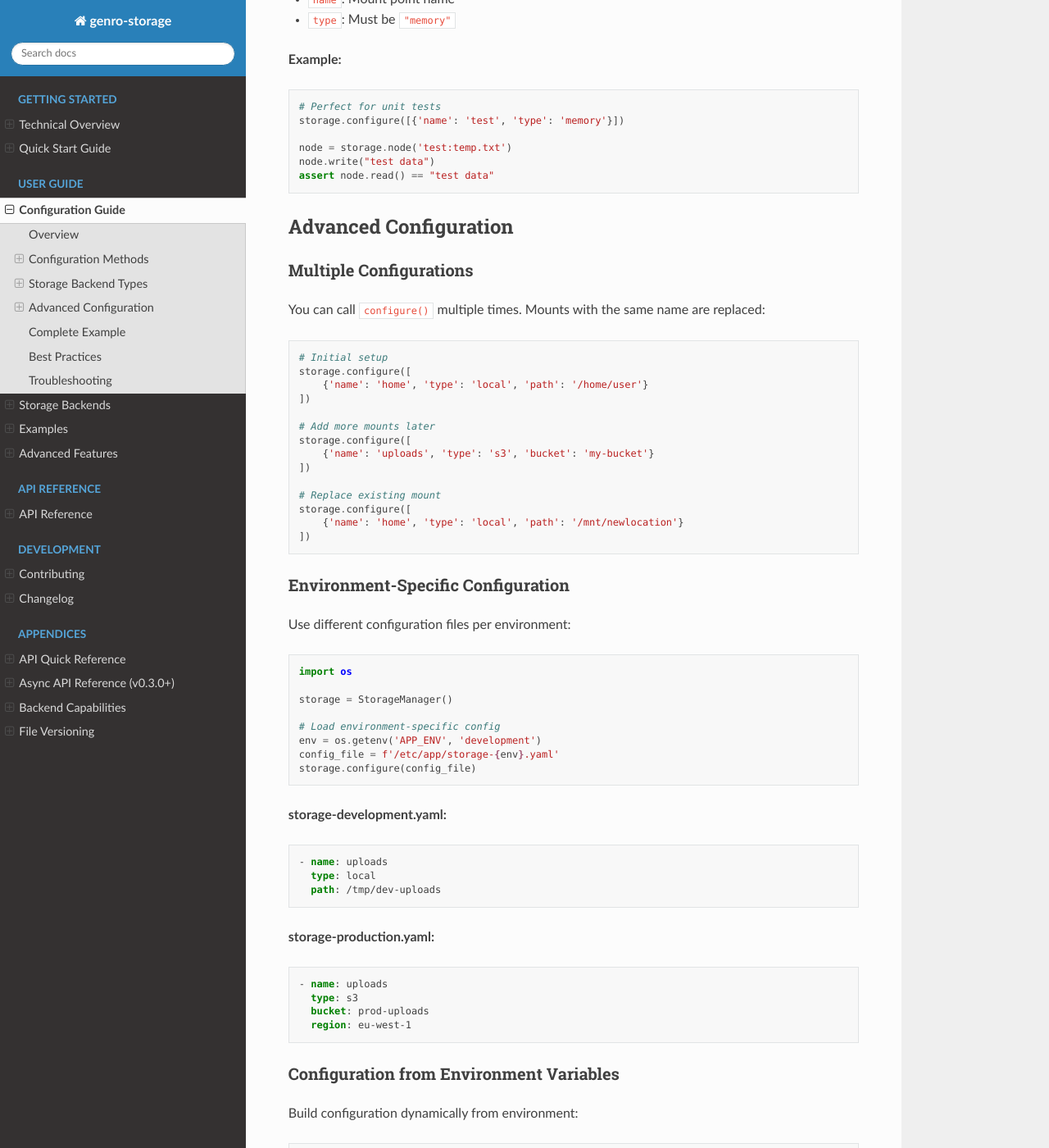
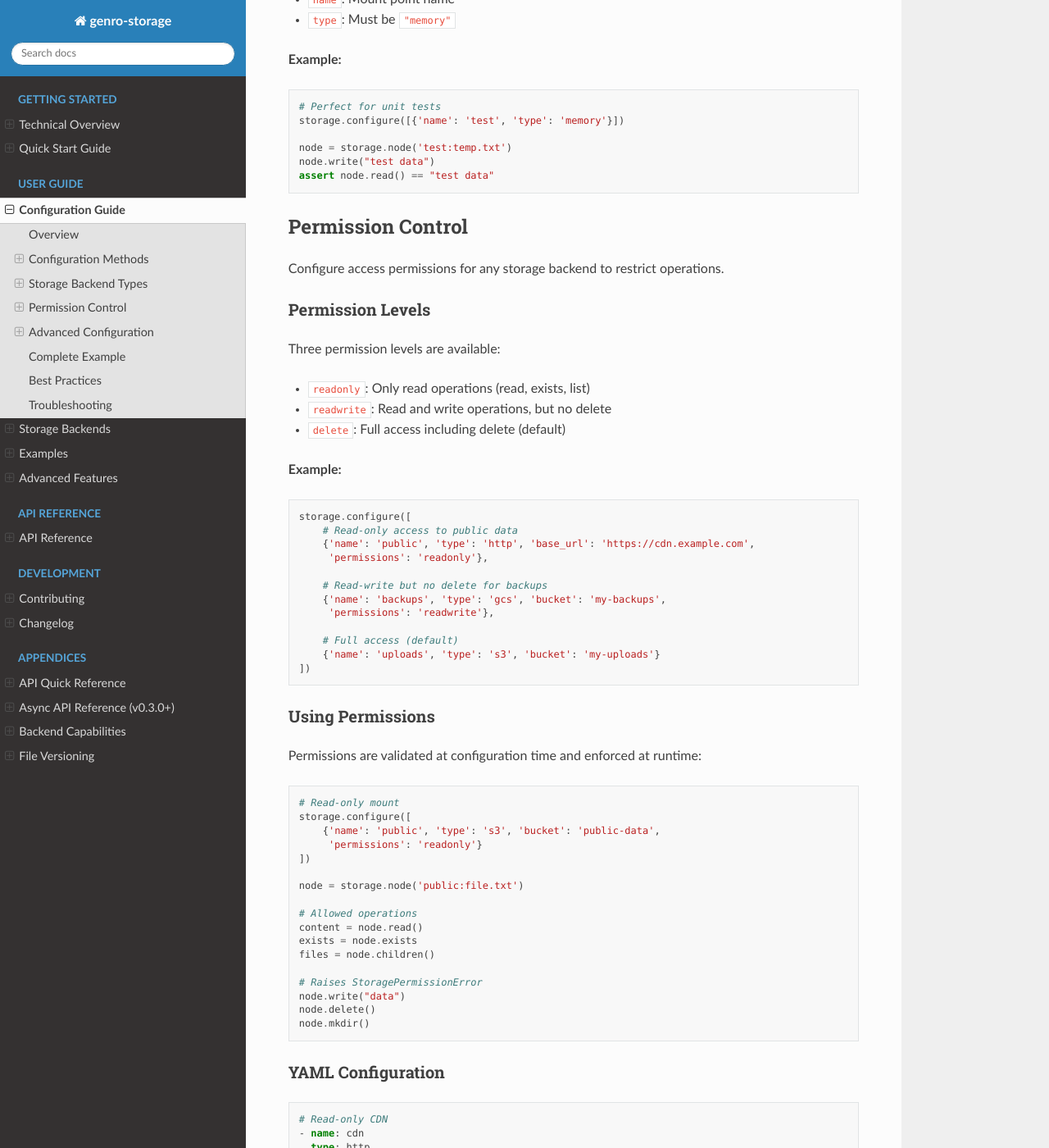
Before and after one commit to genropy/genro-storage, a Sphinx documentation site: the page built from docs/configuration.rst, in a window 1280 px wide and 1400 px high, scrolled down 6139 px. Shown: the whole window at 82% size. Built offline with Sphinx 7.4.7 and the Read the Docs theme 3.1.0, drawn with Linux system fonts in a browser that asks for light colours; some of the changed text lies outside the part shown.

Commit message:
docs: Update documentation with native permissions and version history
- Add native permission control to Features in index.rst
- Add complete Permission Control section to configuration.rst
  - Permission levels (readonly, readwrite, delete)
  - Usage examples and validation
  - YAML configuration
  - Best practices
- Update changelog.rst with all missing versions:
  - v0.4.2: Git, GitHub, WebDAV, LibArchive, native permissions
  - v0.4.1: SMB, SFTP, ZIP, TAR backends
  - v0.4.0: Relative mounts with permissions
  - v0.3.0: Async support
  - v0.2.0: Virtual nodes and tutorials
- Remove 'NEW in v0.3.0' markers for cleaner appearance
- Update test coverage numbers: 79% → 85% (411 tests)

```diff
--- a/docs/configuration.rst
+++ b/docs/configuration.rst
@@ -323,6 +323,107 @@ In-memory storage for testing and development.
     node.write("test data")
     assert node.read() == "test data"
 
+Permission Control
+------------------
+
+Configure access permissions for any storage backend to restrict operations.
+
+Permission Levels
+~~~~~~~~~~~~~~~~~
+
+Three permission levels are available:
+
+- ``readonly``: Only read operations (read, exists, list)
+- ``readwrite``: Read and write operations, but no delete
+- ``delete``: Full access including delete (default)
+
+**Example:**
+
+.. code-block:: python
+
+    storage.configure([
+        # Read-only access to public data
+        {'name': 'public', 'type': 'http', 'base_url': 'https://cdn.example.com',
+         'permissions': 'readonly'},
+
+        # Read-write but no delete for backups
+        {'name': 'backups', 'type': 'gcs', 'bucket': 'my-backups',
+         'permissions': 'readwrite'},
+
+        # Full access (default)
+        {'name': 'uploads', 'type': 's3', 'bucket': 'my-uploads'}
+    ])
+
+Using Permissions
+~~~~~~~~~~~~~~~~~
+
+Permissions are validated at configuration time and enforced at runtime:
+
+.. code-block:: python
+
+    # Read-only mount
+    storage.configure([
+        {'name': 'public', 'type': 's3', 'bucket': 'public-data',
+         'permissions': 'readonly'}
+    ])
+
+    node = storage.node('public:file.txt')
+
+    # Allowed operations
+    content = node.read()
+    exists = node.exists
+    files = node.children()
+
+    # Raises StoragePermissionError
+    node.write("data")
+    node.delete()
+    node.mkdir()
+
+YAML Configuration
+~~~~~~~~~~~~~~~~~~
+
+.. code-block:: yaml
+
+    # Read-only CDN
+    - name: cdn
+      type: http
+      base_url: https://cdn.example.com
+      permissions: readonly
+
+    # Read-write backups (no delete)
+    - name: backups
+      type: gcs
+      bucket: my-backups
+      permissions: readwrite
+
+    # Full access uploads
+    - name: uploads
+      type: s3
+      bucket: my-uploads
+      permissions: delete
+
+Permission Validation
+~~~~~~~~~~~~~~~~~~~~~
+
+Permissions are validated against backend capabilities:
+
+.. code-block:: python
+
+    # Invalid: HTTP is read-only, cannot request readwrite
+    storage.configure([
+        {'name': 'cdn', 'type': 'http', 'base_url': 'https://cdn.example.com',
+         'permissions': 'readwrite'}  # Error!
+    ])
+    # Raises: StorageConfigError: Backend is read-only
+
+Best Practices
+~~~~~~~~~~~~~~
+
+1. **Principle of least privilege** - Use ``readonly`` when possible
+2. **Protect backups** - Use ``readwrite`` to prevent accidental deletion
+3. **Validate at startup** - Permissions are checked at configuration time
+4. **Use for security** - Restrict access to sensitive storage locations
+
 Advanced Configuration
 ----------------------
 
```
Also changed, not shown: docs/changelog.rst (+77 -0 lines), docs/index.rst (+5 -4 lines).
